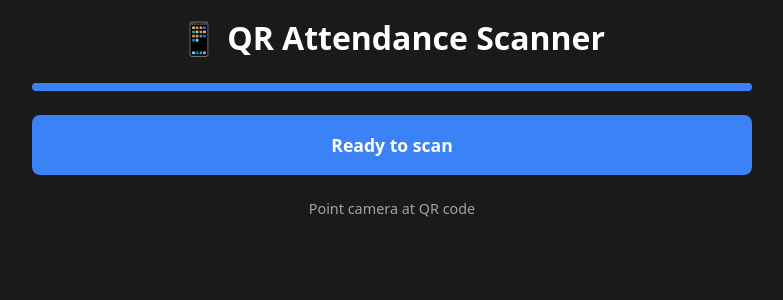
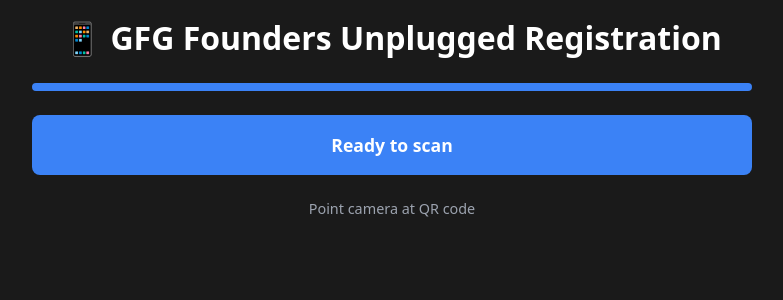
Before and after one commit to Abhijit-byte/GFG-SCANNER-d, a Django app: page / in a window 1280 px wide. Shown: the top 300 px of the page, without its empty margins (248-1031 px from the left). Run offline with Django 4.2, Linux system fonts and the light colour scheme; some libraries are stand-ins or nearby versions.

Commit message:
Index name change

```diff
--- a/scanner/templates/scanner/index.html
+++ b/scanner/templates/scanner/index.html
@@ -71,7 +71,7 @@
 
 <body>
 <div class="container">
-    <h1>📱 QR Attendance Scanner</h1>
+    <h1>📱 GFG Founders Unplugged Registration</h1>
 
     <div id="reader"></div>
 
```
